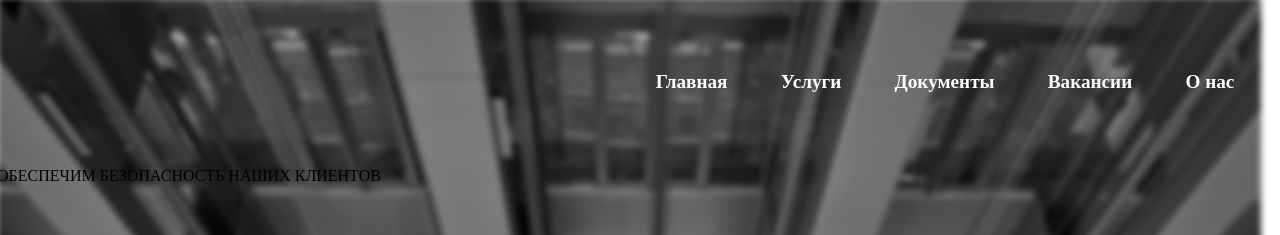
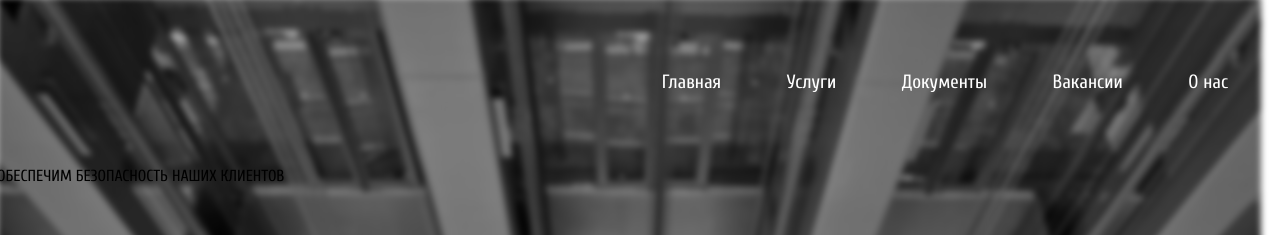
Before and after one commit to MattNovik/rcs-sec-cite, a website: page src/index.html in a window 1280 px wide. Shown: the top 235 px of the page. Drawn offline with nearby package versions, Linux system fonts and the light colour scheme; files that its build step writes are made by us from their sources; files whose address does not match are found by name.

Commit message:
Add fonts

```diff
--- a/src/scss/style.scss
+++ b/src/scss/style.scss
@@ -1,9 +1,30 @@
+@font-face {
+	font-family: "Cuprum";
+	src: url("fonts/cuprum_[allfont.ru].ttf");
+	font-weight:600;
+	font-style: normal;
+}
+@font-face {
+	font-family: "Cumprum-bold";
+	src:url("fonts/cuprum-bold_[allfont.ru].ttf");
+	font-weight:900;
+	font-style:normal;
+}
+@font-face {
+	font-family: "Cumprum-italic";
+	src:url("fonts/cuprum-italic_[allfont.ru].ttf");
+	font-weight:600;
+	font-style:italic;
+}
+
+
 $primary-color:#0B78DD;
 $second-color:#FFFFFF;
 $third-color:black;
 * {
 	margin:0;
 	padding:0;
+	font-family: Cuprum, arial;
 }
 a {
 	text-decoration: none;
```
Also changed, not shown: dist/css/blur.svg (deleted), dist/css/fonts/cuprum-bold_[allfont.ru].ttf (added), dist/css/fonts/cuprum-italic_[allfont.ru].ttf (added), dist/css/fonts/cuprum_[allfont.ru].ttf (added), dist/css/style.min.css, src/scss/blur.svg (deleted), src/scss/fonts/cuprum-bold_[allfont.ru].ttf (added), src/scss/fonts/cuprum-italic_[allfont.ru].ttf (added), src/scss/fonts/cuprum_[allfont.ru].ttf (added).
